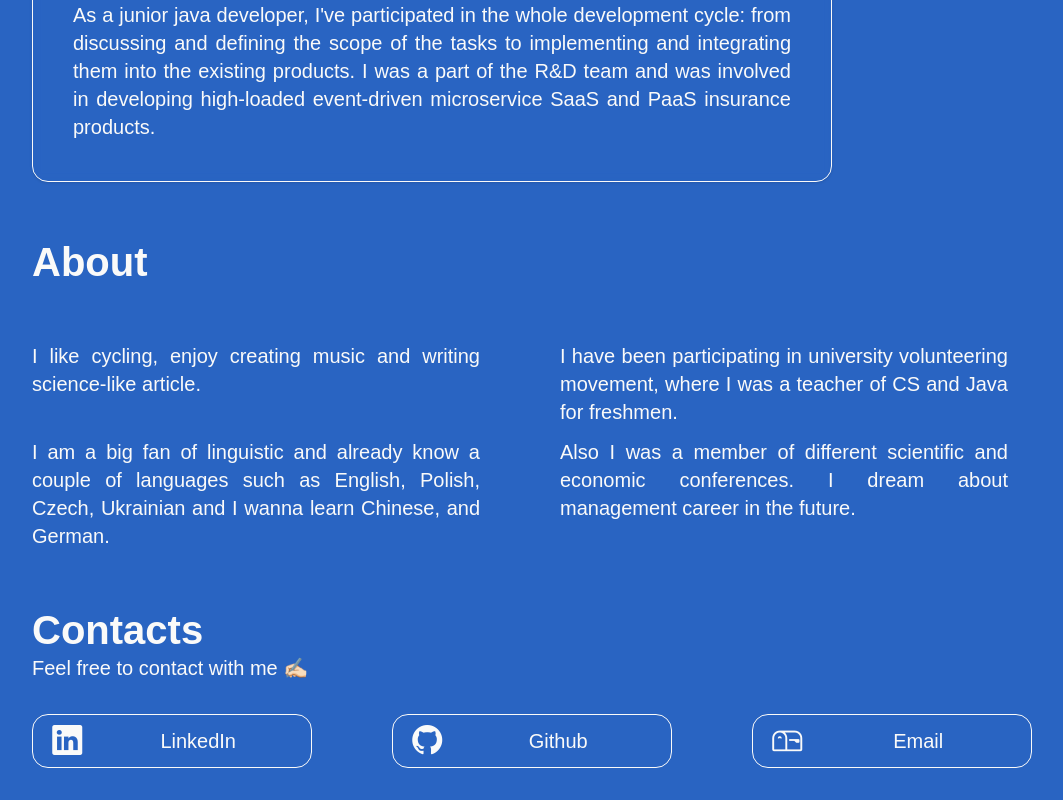
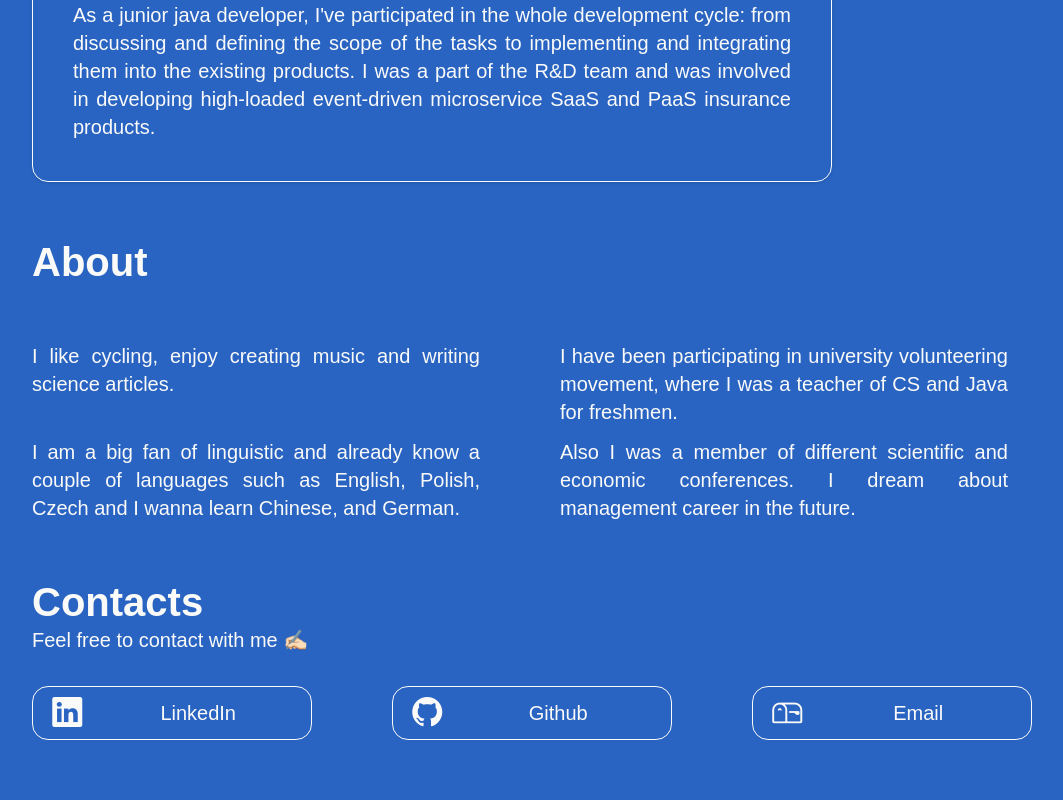
Before and after one commit to aperaverzeu/aperaverzeu.github.io, a React (Vite) app: page / in a window 1280 px wide. Shown: the part 1352-2152 px from the top of the page, without its empty margins (108-1171 px from the left). After the commit the page ends 2124 px from the top, so only its background shows below. Built offline with nearby package versions, Linux system fonts and the light colour scheme.

Commit message:
Update Languages

```diff
--- a/src/components/About.tsx
+++ b/src/components/About.tsx
@@ -5,11 +5,11 @@ export default function About() {
             <div className="flex flex-col lg:flex-row space-y-6 lg:space-y-0 lg:space-x-20 text-justify">
                 <div className="flex flex-col space-y-3 lg:space-y-10 lg:w-[28rem]">
                     <p>
-                        I like cycling, enjoy creating music and writing science-like article.
+                        I like cycling, enjoy creating music and writing science articles.
                     </p>
                     <p>
                         I am a big fan of linguistic and already know a couple of languages such as English,
-                        Polish, Czech, Ukrainian and I wanna learn Chinese, and German.
+                        Polish, Czech and I wanna learn Chinese, and German.
                     </p>
                 </div>
                 <div className="flex flex-col space-y-3 lg:w-[28rem]">
```
